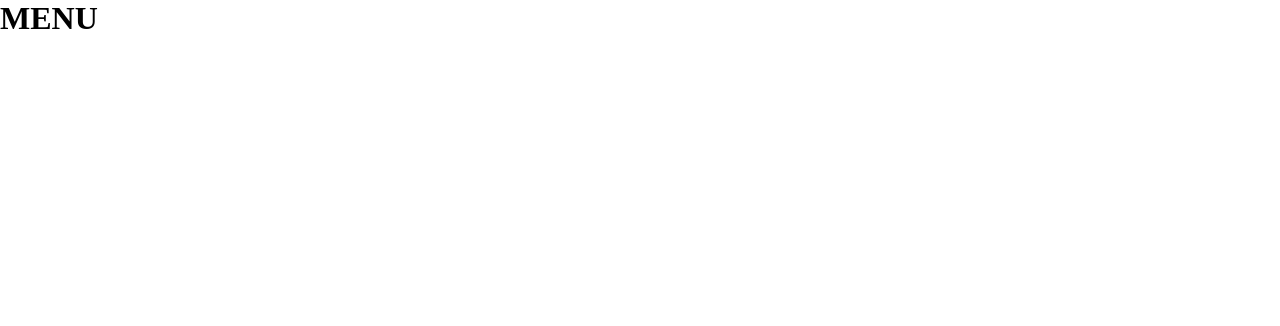
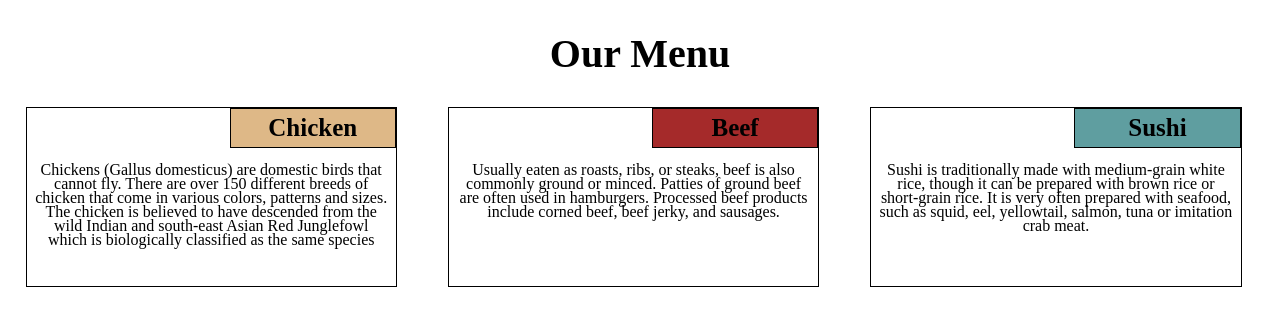
Before and after one commit to Mufti-IBAK/mod_task_a, a plain HTML site: page index.html in a window 1280 px wide. Drawn offline with Linux system fonts and the light colour scheme.

Commit message:
this is the final result of module 2 project, thank you

```diff
--- a/CSS/style.css
+++ b/CSS/style.css
@@ -3,3 +3,92 @@
     padding: 0px;
     box-sizing: border-box;
 }
+header{
+    margin: 30px;
+}
+h1{
+    margin-top: 20px;
+    text-align: center;
+    font-size: 40px;
+}
+h3{
+    font-size: 25px;
+}
+p{
+    font-size: 16px;
+    line-height: 14px;
+    padding-bottom: 10px;
+}
+.chicken-title{
+    background-color: burlywood;
+}
+.beef-title{
+    background-color: brown;
+}
+.sushi-title{
+    background-color: cadetblue;
+}
+section{
+    position: relative;
+    border: solid 1px black;
+    overflow: hidden;
+}
+.section-title {
+    position: absolute;
+    right: 0px;
+    border: solid 1px black;
+    padding: 5px;
+    margin-bottom: 5px;
+    text-align: center;
+    width: 45%;
+}
+.section-content{
+    margin: 0px 5px;
+    padding: 0px 3px;
+    text-align: center;
+    font-family: 'Times New Roman', Times, serif;
+    margin-top: 55px;
+}
+@media (min-width: 992px) {
+    section{
+        margin: 0 2%;
+        width: 29%;
+        height: 180px;
+        float: left;
+    }
+}
+@media (min-width: 768px) and (max-width: 991px) {
+    p{
+        font-size: 15px;
+        line-height: 14px;
+    }
+    h3{
+        font-size: 21px;
+    }
+    .section-title{
+        width: 45%;
+    }
+    section{
+        height: 150px;
+        float: left;
+    }
+    #chicken-content{
+        width: 46%;
+        margin: 2%;
+    }
+    #beef-content{
+        width: 46%;
+        margin: 2%;
+    }
+    #sushi-content{
+        margin: 0 2%;
+    }
+}
+@media (max-width: 767px){
+    section{
+        width: 94%;
+        margin: 2% 3%;
+        height: auto;
+    }
+
+}
--- a/index.html
+++ b/index.html
@@ -9,33 +9,40 @@
 </head>
 <body>
     <header>
-        <h1>MENU</h1>
+        <h1>Our Menu</h1>
     </header>
 
-    <section>
-        <div class="section-title">
-
+    <section id="chicken-content">
+        <div class="section-title chicken-title">
+            <h3>Chicken</h3>
         </div>
         <div class="section-content">
-
+          <p>
+            Chickens (Gallus domesticus) are domestic birds that cannot fly. There are over 150 different breeds of chicken that come in various colors, patterns and sizes. The chicken is believed to have descended from the wild Indian and south-east Asian Red Junglefowl which is biologically classified as the same species
+          </p>
         </div>
     </section>
 
-    <section>
-        <div class="section-title">
-
+    <section id="beef-content">
+        <div class="section-title beef-title">
+            <h3>Beef</h3>
         </div>
-        <div class="section-content">
-
+        <div class="section-content" >
+            <p>
+                Usually eaten as roasts, ribs, or steaks, beef is also commonly ground or minced. Patties of ground beef are often used in hamburgers.
+                Processed beef products include corned beef, beef jerky, and sausages.
+            </p>
         </div>
     </section>
 
-    <section>
-        <div class="section-title">
-
+    <section id="sushi-content">
+        <div class="section-title sushi-title">
+            <h3>Sushi</h3>
         </div>
-        <div class="section-content">
-
+        <div class="section-content" >
+            <p>
+                Sushi is traditionally made with medium-grain white rice, though it can be prepared with brown rice or short-grain rice. It is very often prepared with seafood, such as squid, eel, yellowtail, salmon, tuna or imitation crab meat.
+            </p>
         </div>
     </section>
 </body>
```
